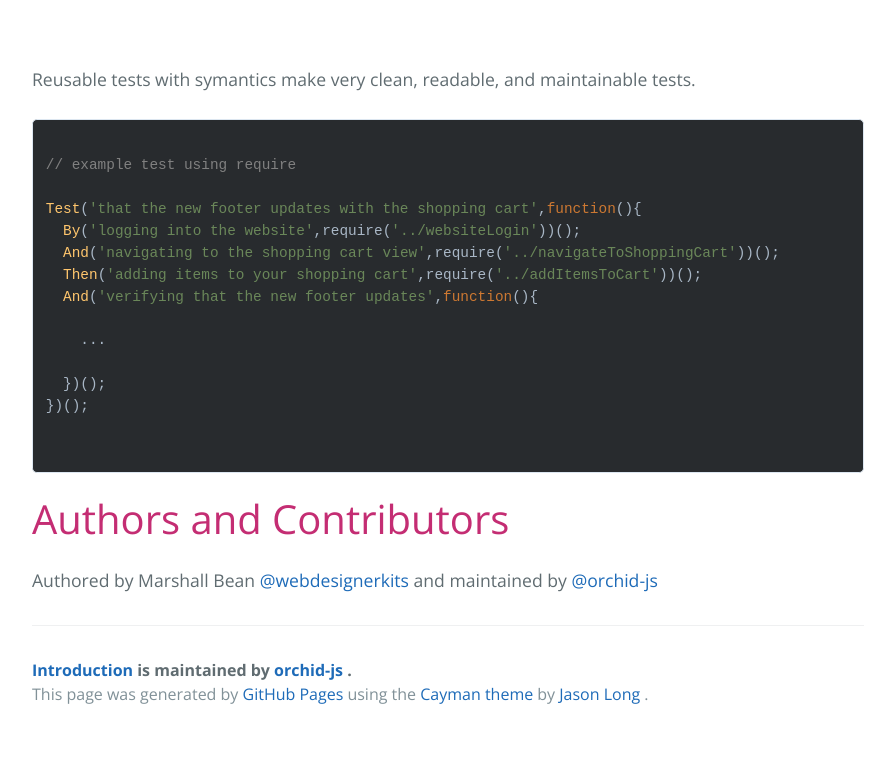
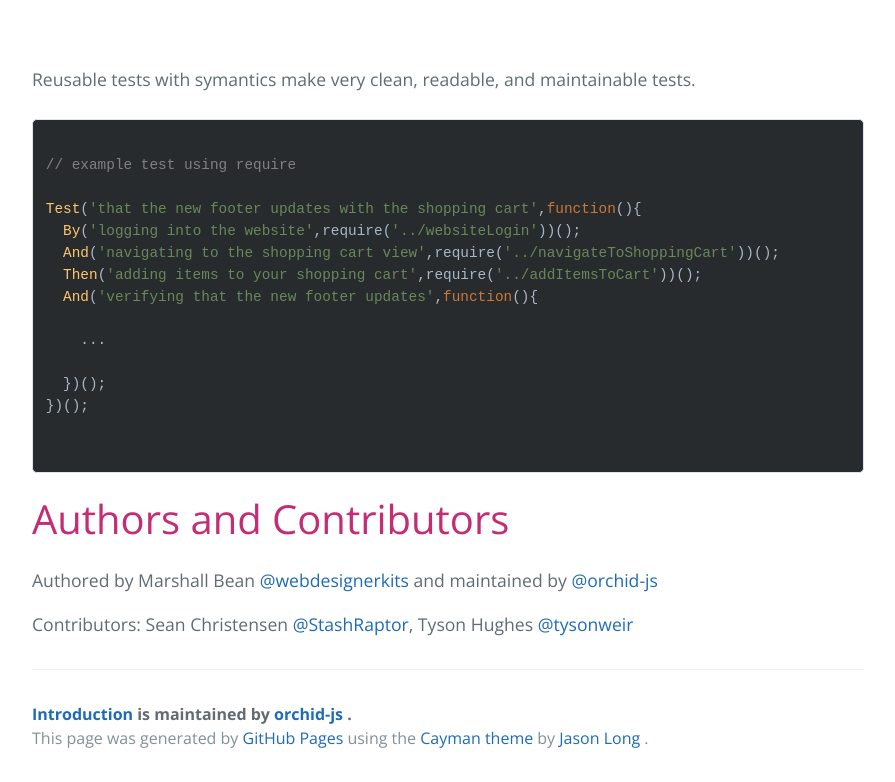
Before and after one commit to orchid-js/introduction, a plain HTML site: page index.html in a window 1280 px wide. Shown: the part 6134-6916 px from the top of the page, without its empty margins (192-1087 px from the left). Before the commit the page ends 6872 px from the top, so only its background shows below. Drawn offline with nearby package versions, Linux system fonts and the light colour scheme.

Commit message:
contributors

```diff
--- a/index.html
+++ b/index.html
@@ -722,6 +722,9 @@ Test('that the new footer updates with the shopping cart',function(){
 Authors and Contributors</h3>
       <p>Authored by Marshall Bean <a href="https://github.com/webdesignerkits" class="user-mention">@webdesignerkits</a> and maintained by <a href="https://github.com/orchid-js" class="user-mention">@orchid-js</a>
       </p>
+      <p>
+        Contributors: Sean Christensen <a href="https://github.com/StashRaptor" class="user-mention">@StashRaptor</a>, Tyson Hughes <a href="https://github.com/tysonweir" class="user-mention">@tysonweir</a>
+      </p>
 
 
       <footer class="site-footer">
```
